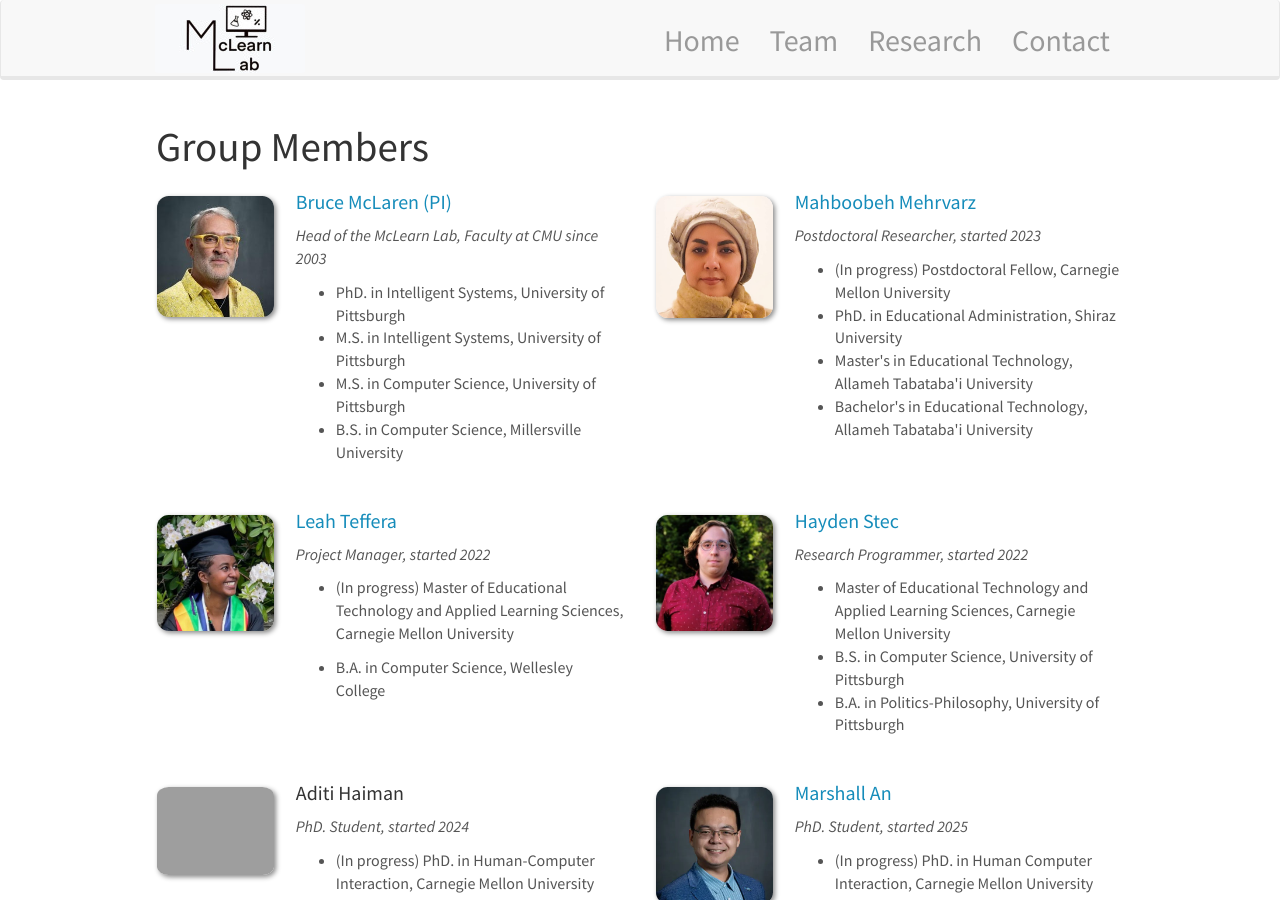
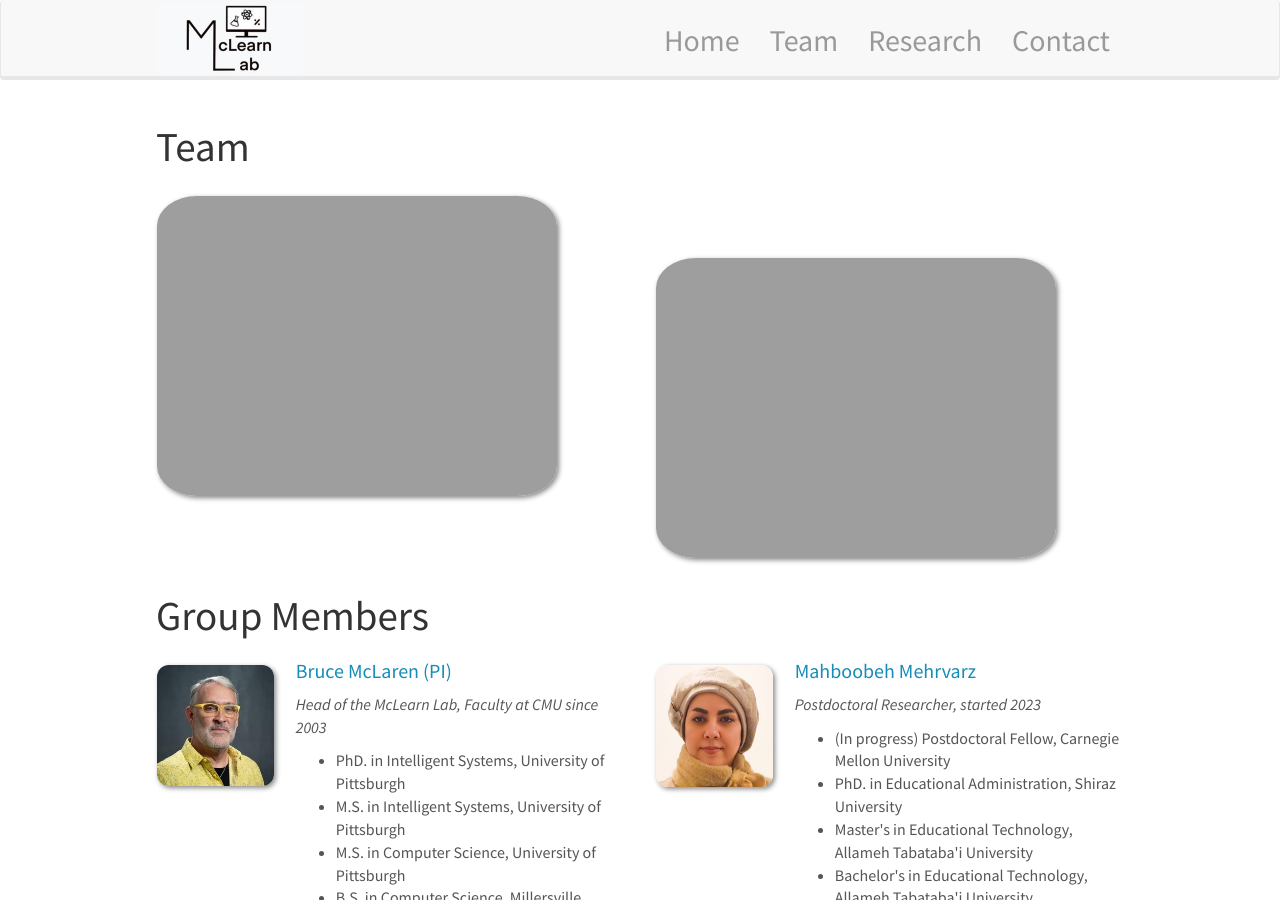
Before and after one commit to McLearn-Lab/McLearn-Lab.github.io, a Jekyll site: the page built from _pages/team.md, in a window 1280 px wide and 900 px high. Built offline with Jekyll 4.4.1, drawn with Linux system fonts in a browser that asks for light colours; nearby versions of some CDN libraries.

Commit message:
added team pictures

```diff
--- a/_pages/team.md
+++ b/_pages/team.md
@@ -5,7 +5,15 @@ excerpt: "McLearn Lab: Team members"
 sitemap: false
 permalink: /team/
 ---
-
+# Team
+<div class="row">
+ <div class="col-sm-6">
+  <img class="img-responsive h-100 w-100 object-fit-cover" src="{{ site.url }}{{ site.baseurl }}/images/team/teampic1.jpg" />
+ </div>
+ <div class="col-sm-6">
+  <img class="img-responsive h-100 w-100 object-fit-cover" src="{{ site.url }}{{ site.baseurl }}/images/team/teampic2.jpg" style="margin-top:16.6%;"/>
+ </div>
+</div>
 # Group Members
 
 <!-- # Jump to [staff](#staff), [master and bachelor students](#master-and-bachelor-students), [alumni](#alumni), # # [administrative support](#administrative-support). -->
```
Also changed, not shown: 2 other files.
